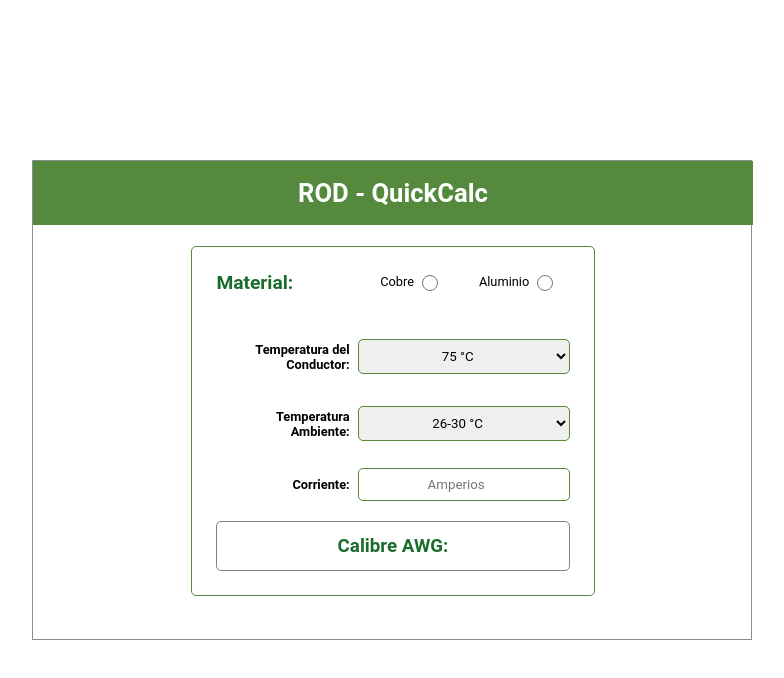
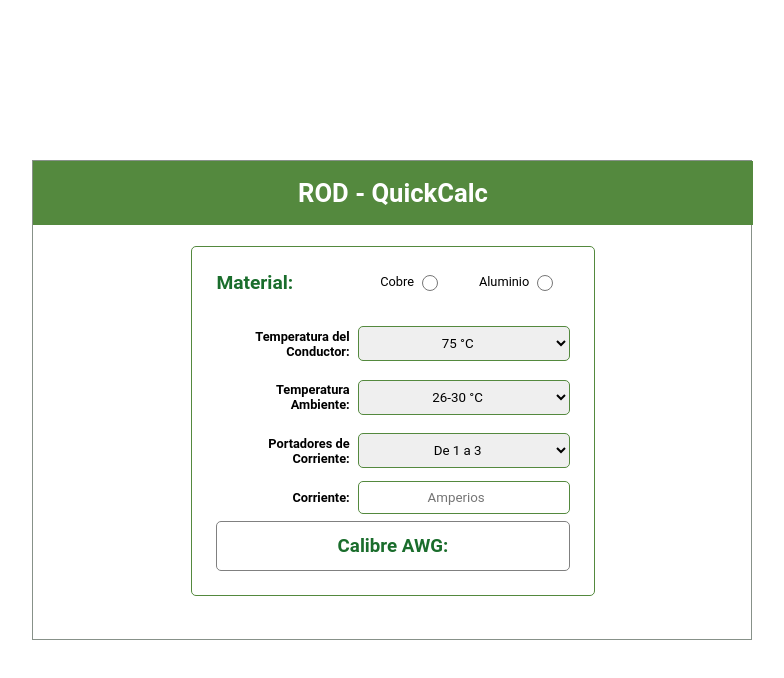
Before and after one commit to cmarioep/ROD-QuickCalc, a React (Vite) app: page /awgbycurrent in a window 1280 px wide. Shown: the top 678 px of the page, without its empty margins (248-1032 px from the left). Built offline with nearby package versions, Linux system fonts and the light colour scheme.

Commit message:
Feature: input for conduit density factor on AwgByCurrent

```diff
--- a/src/pages/AwgByCurrent.jsx
+++ b/src/pages/AwgByCurrent.jsx
@@ -76,6 +76,20 @@ export const AwgByCurrent = () => {
                 </div>
 
                 <div className="label-input">
+                    <label htmlFor="awg">Portadores de Corriente:</label>
+                    <select id="awg" name="temperature" onChange={onInputChange} defaultValue="3">
+                        <option value="">Selecciona una opción</option>
+                        <option value="3"> De 1 a 3</option>
+                        <option value="6">De 4 a 6</option>
+                        <option value="9">De 7 a 9</option>
+                        <option value="20">De 10 a 20</option>
+                        <option value="30">De 21 a 30</option>
+                        <option value="40">De 31 a 40</option>
+                        <option value="100">De 41 y más</option>
+                    </select>
+                </div>
+
+                <div className="label-input">
                     <label htmlFor="voltage">Corriente:</label>
                     <input
                         type="number"
--- a/src/utils/currentCorrecionFactors.js
+++ b/src/utils/currentCorrecionFactors.js
@@ -47,5 +47,5 @@ export const conduitDensityFactor = {
     20: 0.50,
     9: 0.70,
     6: 0.8,
-    4: 1
+    3: 1
 }
```
